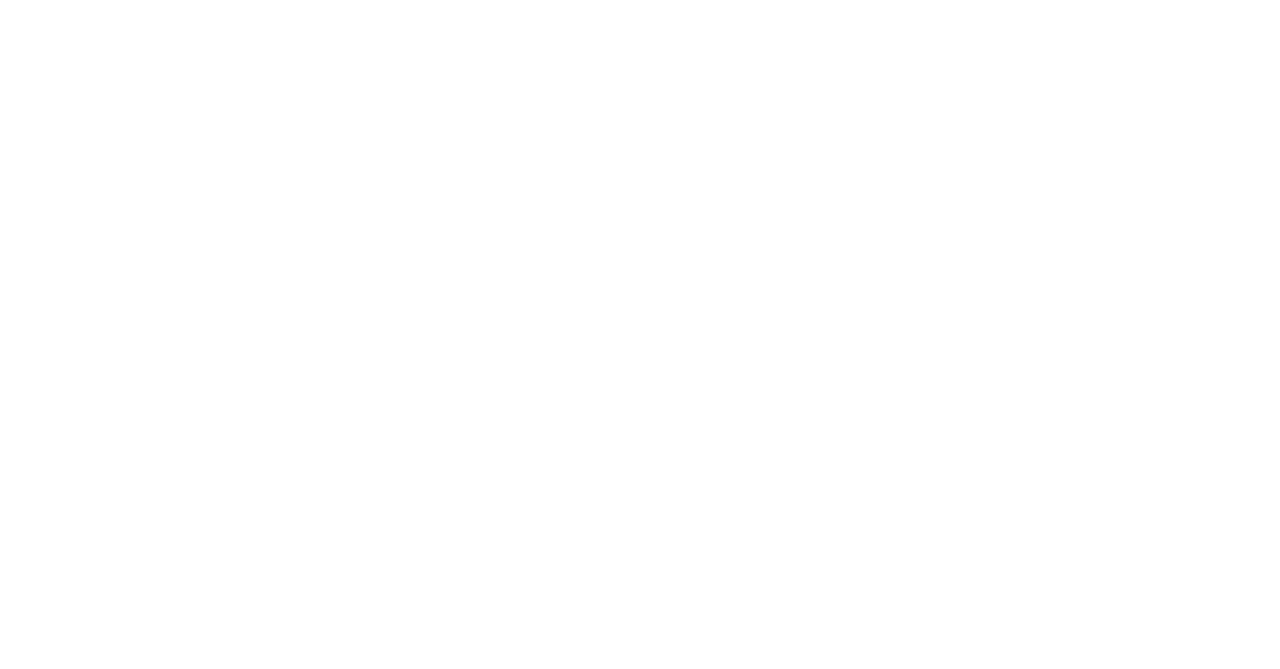
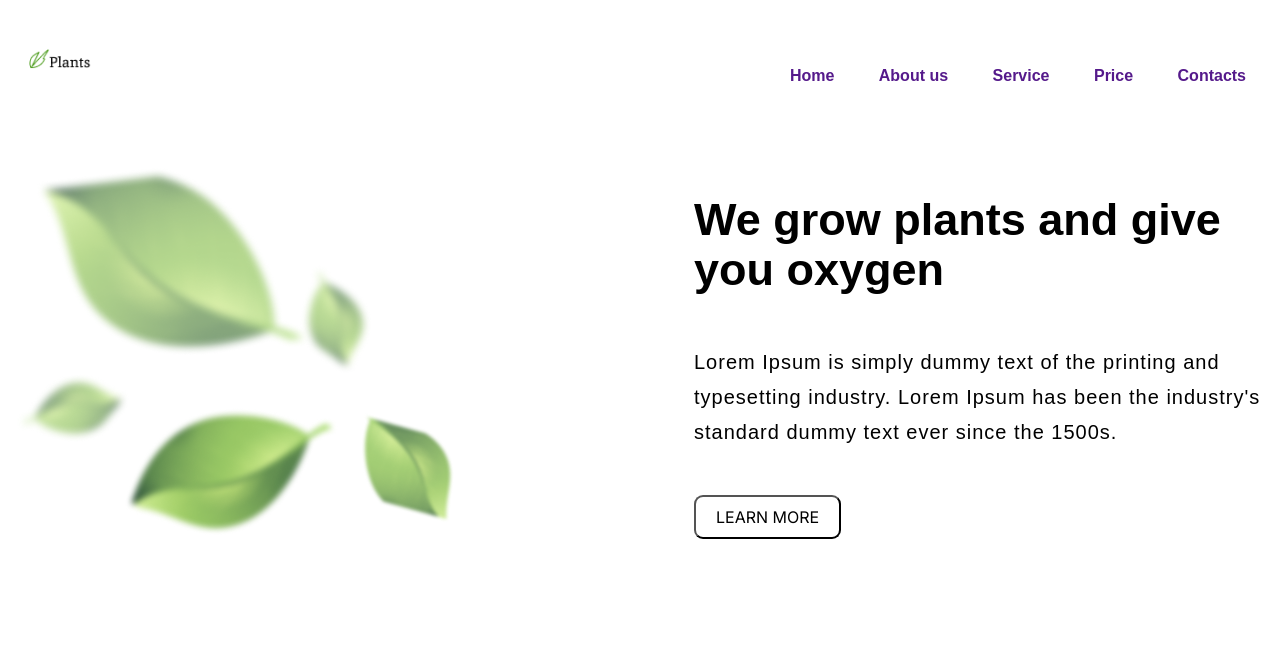
Before and after one commit to Den0702/Plants, a plain HTML site: page plants/index.html in a window 1280 px wide. Drawn offline with nearby package versions, Linux system fonts and the light colour scheme; files that its build step writes are made by us from their sources; a web font is replaced by a local one.

Commit message:
feat: add main menu and welcome section layout + typesetting refactor: change source images for service section (section's layout has not created yet)

```diff
--- a/plants/index.html
+++ b/plants/index.html
@@ -1,13 +1,50 @@
 <!DOCTYPE html>
 <html lang="en">
+
 <head>
   <meta charset="UTF-8">
   <meta http-equiv="X-UA-Compatible" content="IE=edge">
   <meta name="viewport" content="width=device-width, initial-scale=1.0">
   <title>Plants</title>
-  <link rel="stylesheet" href="style.css">
+  <link rel="preconnect" href="https://fonts.googleapis.com">
+  <link rel="preconnect" href="https://fonts.gstatic.com" crossorigin>
+  <link
+    href="https://fonts.googleapis.com/css2?family=Inika:wght@700&family=Inter:wght@400;700&family=Roboto:wght@300&display=swap"
+    rel="stylesheet">
+  <link rel="stylesheet" href="./css/style.css">
 </head>
+
 <body>
+  <header class="header">
+    <div class="container">
+      <nav class="nav">
+        <a href="#" class="logo">
+          <img src="./assets/img/logo.png" alt="brand picture">
+        </a>
+        <ul class="menu">
+          <li class="menu-item"><a href="">Home</a></li>
+          <li class="menu-item"><a href="">About us</a></li>
+          <li class="menu-item"><a href="">Service</a></li>
+          <li class="menu-item"><a href="">Price</a></li>
+          <li class="menu-item"><a href="">Contacts</a></li>
+        </ul>
+      </nav>
+      <section class="welcome">
+        <img src="./assets/img/leafs.png" class="welcome-bg" alt="Welcome Background">
+        <div class="section-description welcome-description">
+          <h1 class="section-header main-header">We grow plants and give you oxygen</h1>
+          <p class="desc">Lorem Ipsum is simply dummy text of the printing and
+            typesetting industry. Lorem Ipsum has been the
+            industry's standard dummy text ever since the 1500s.</p>
+          <button class="btn header-btn">learn more</button>
+        </div>
+      </section>
+    </div>
+  </header>
+  <footer class="footer">
 
+  </footer>
+  <script src="./index.js"></script>
 </body>
+
 </html>
--- /dev/null
+++ b/plants/index.js
@@ -0,0 +1,31 @@
+console.log(`Моя оценка: \n
+Вёрстка валидная
+Вёрстка семантическая коде странице присутствуют следующие элементы (указано минимальное количество, может быть больше):
+    <header>, <main>, <footer>
+    пять элементов <section> (по количеству секций)
+    только один заголовок <h1>
+    четыре заголовка <h2> (количество секций минус одна, у которой заголовок <h1>)
+    один элемент <nav> (панель навигации)
+    два списка ul > li > a (панель навигации, ссылки на соцсети)
+    пять кнопок <button>
+Вёрстка соответствует макету
+    блок <header>
+    секция welcome
+    секция about
+    секция service
+    секция prices
+    секция contacts
+    блок <footer>
+Требования к css
+    для построения сетки используются флексы или гриды
+    при уменьшении масштаба страницы браузера вёрстка размещается по центру, а не сдвигается в сторону
+    фоновый цвет тянется на всю ширину страницы
+    иконки добавлены в формате .svg. SVG может быть добавлен любым способом. Обращаем внимание на формат, а не на способ добавления
+    изображения добавлены в формате .jpg или .png
+    есть favicon
+Интерактивность, реализуемая через css
+    плавная прокрутка по якорям
+    cсылки в футере при нажатии на них ведут на гитхаб автора проекта и на страницу курса https://rs.school/js-stage0/
+    интерактивность включает в себя не только изменение внешнего вида курсора, например, при помощи свойства cursor: pointer, но и другие визуальные эффекты, например, изменение цвета фона или цвета шрифта. Если в макете указаны стили при наведении и клике, для элемента указываем эти стили. Если в макете стили не указаны, реализуете их по своему усмотрению, руководствуясь общим стилем макета
+    обязательное требование к интерактивности: плавное изменение внешнего вида элемента при наведении и клике не влияющее на соседние элементы
+`);
--- /dev/null
+++ b/plants/scss/base/_global.scss
@@ -0,0 +1,29 @@
+body {
+  display: flex;
+  flex-direction: column;
+  min-height: 100vh;
+  justify-content: space-between;
+  margin: 0;
+  padding: 0;
+}
+
+a {
+  text-decoration: none;
+}
+
+ul {
+  list-style-type: none;
+  margin: 0;
+  padding: 0;
+}
+
+.container {
+  max-width: 1252px;
+  margin: 0 auto;
+}
+
+.section-header {
+  font-family: $secondary-font;
+  font-size: 45px;
+  line-height: 50px;
+}
--- /dev/null
+++ b/plants/scss/components/_buttons.scss
@@ -0,0 +1,15 @@
+%btn {
+  font-weight: 400;
+  background-color: transparent;
+  border-radius: 9px
+}
+
+.header-btn {
+  @extend %btn;
+
+  font-family: $primary-font;
+  text-transform: uppercase;
+  margin-top: 25px;
+  padding: 10px 20px;
+  font-size: 16px;
+}
--- /dev/null
+++ b/plants/scss/layout/_header.scss
@@ -0,0 +1,25 @@
+.header {
+  height: 666px;
+  //position: relative;
+  //todo: define background color
+}
+
+.welcome {
+  @include flexbox($flex-wrap: nowrap);
+  @include flex-align(space-between, center);
+
+  .welcome-description {
+    flex-basis: 572px;
+    font-size: 20px;
+  }
+
+  .desc {
+    line-height: 35px;
+    letter-spacing: 1px;
+  }
+
+  .main-header {
+    margin: 5px 0 50px 0;
+  }
+
+}
--- /dev/null
+++ b/plants/scss/layout/_nav.scss
@@ -0,0 +1,33 @@
+.nav {
+
+  @include flexbox;
+  @include flex-align(space-between, center);
+
+  padding: 44px 0;
+
+  .logo {
+    height: 20px;
+    align-self: flex-start;
+    margin: 5px 15px;
+
+    img {
+      height: 100%;
+    }
+  }
+
+  .menu {
+    .menu-item {
+      display: inline-block;
+      margin: 0 20px;
+      padding: 20px 0;
+      font-size: initial;
+      line-height: 1.5;
+
+      a {
+          font-weight: 700;
+      }
+    }
+
+  }
+
+}
--- a/plants/scss/style.scss
+++ b/plants/scss/style.scss
@@ -0,0 +1,10 @@
+@import './utilities/variables';
+@import './utilities/mixins';
+
+@import './base/normalize';
+@import './base/global';
+
+@import './components/buttons';
+
+@import './layout/nav';
+@import './layout/header';
--- /dev/null
+++ b/plants/scss/utilities/_mixins.scss
@@ -0,0 +1,9 @@
+@mixin flexbox($flex-wrap: wrap) {
+  display: flex;
+  flex-wrap: $flex-wrap;
+}
+
+@mixin flex-align($justify, $align) {
+  justify-content: $justify;
+  align-items: $align;
+}
--- /dev/null
+++ b/plants/scss/utilities/_variables.scss
@@ -0,0 +1,2 @@
+$primary-font: Inter, sans-serif;
+$secondary-font: Inika, sans-serif;
```
Also changed, not shown: plants/assets/img/leafs.png (added), plants/assets/img/logo.png (added), plants/assets/img/logo.svg (added), plants/css/style.css (added), 6 other files.
